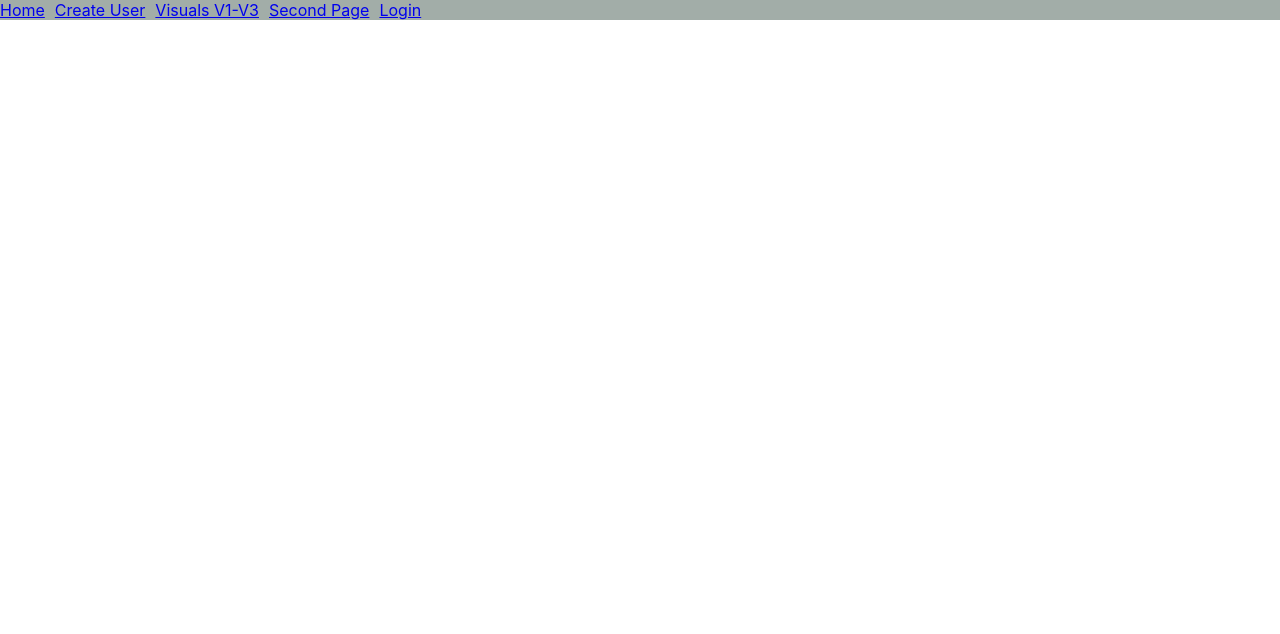
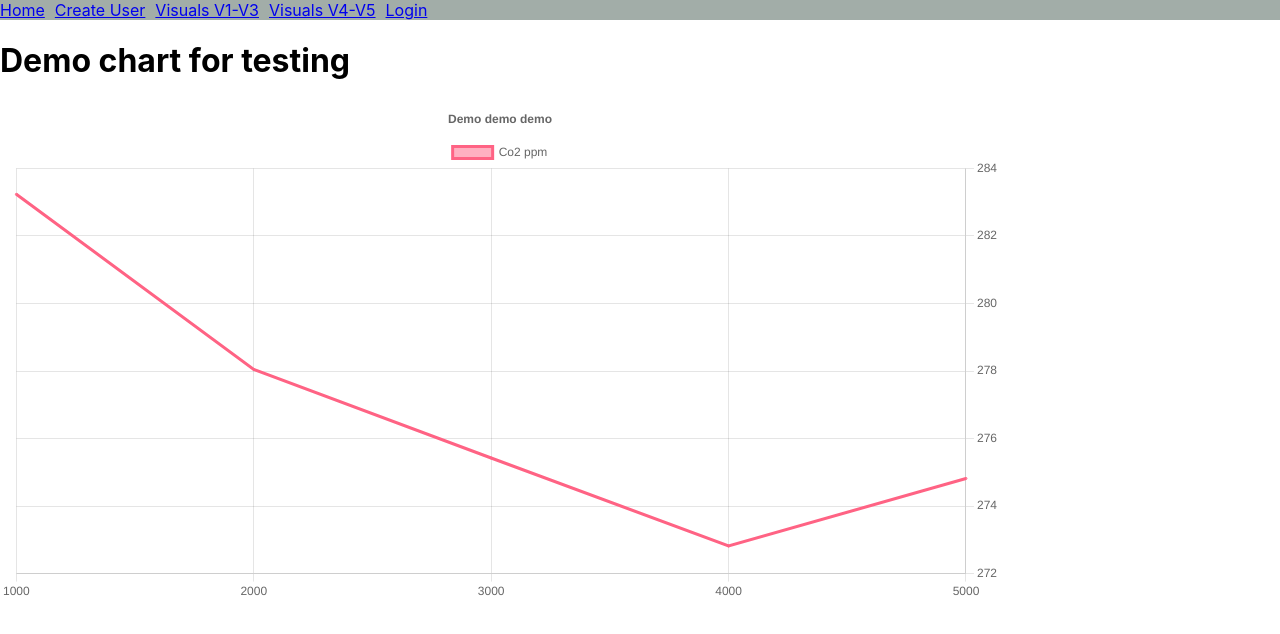
Before and after one commit to TVTKMO22-WP-GROUP-10/ClimateView, a React (Create React App) app in the folder project/auth-client/: page /V4-V5 in a window 1280 px wide. Shown: the top 634 px of the page. Built offline with nearby package versions, Linux system fonts and the light colour scheme; no server answers.

Commit message:
vaihdettu secondpage:n nimeksi Visuals V4-V5

```diff
--- a/project/auth-client/src/App.js
+++ b/project/auth-client/src/App.js
@@ -5,7 +5,7 @@
 
 import Home from './routes/Home';
 import CreateUser from './routes/CreateUser';
-import SecondPage from './routes/SecondPage';
+import V4V5 from './routes/V4-V5';
 import V1V3 from './routes/V1-V3';
 import Login from './routes/Login';
 import { BrowserRouter, Routes, Route, Link } from 'react-router-dom';
@@ -76,13 +76,13 @@
         <Link to="/"><div>Home</div></Link>
         <Link to="/createuser"><div>Create User</div></Link>
         <Link to="/V1-V3"><div>Visuals V1-V3</div></Link>
-        <Link to="/secondpage"><div>Second Page</div></Link>
+        <Link to="/V4-V5"><div>Visuals V4-V5</div></Link>
         <Link to="/login"><div>Login</div></Link>
       </div>
       <Routes>
         <Route path="/" element= { <Home /> } />
         <Route path="/createuser" element= { <CreateUser /> } />
-        <Route path="/secondpage" element= { <SecondPage /> } />
+        <Route path="/V4-V5" element= { <V4V5 /> } />
         <Route path="/V1-V3" element= { <V1V3 /> } />
         <Route path="/login" element= { <Login /> } />
       </Routes>
--- a/project/auth-client/src/routes/SecondPage.js
+++ b/project/auth-client/src/routes/V4-V5.js
@@ -27,7 +27,7 @@
 	}
 ]
 
-export default function FirstView() {
+export default function V1V3Graphs() {
 
     const data = {
         datasets: [
```
